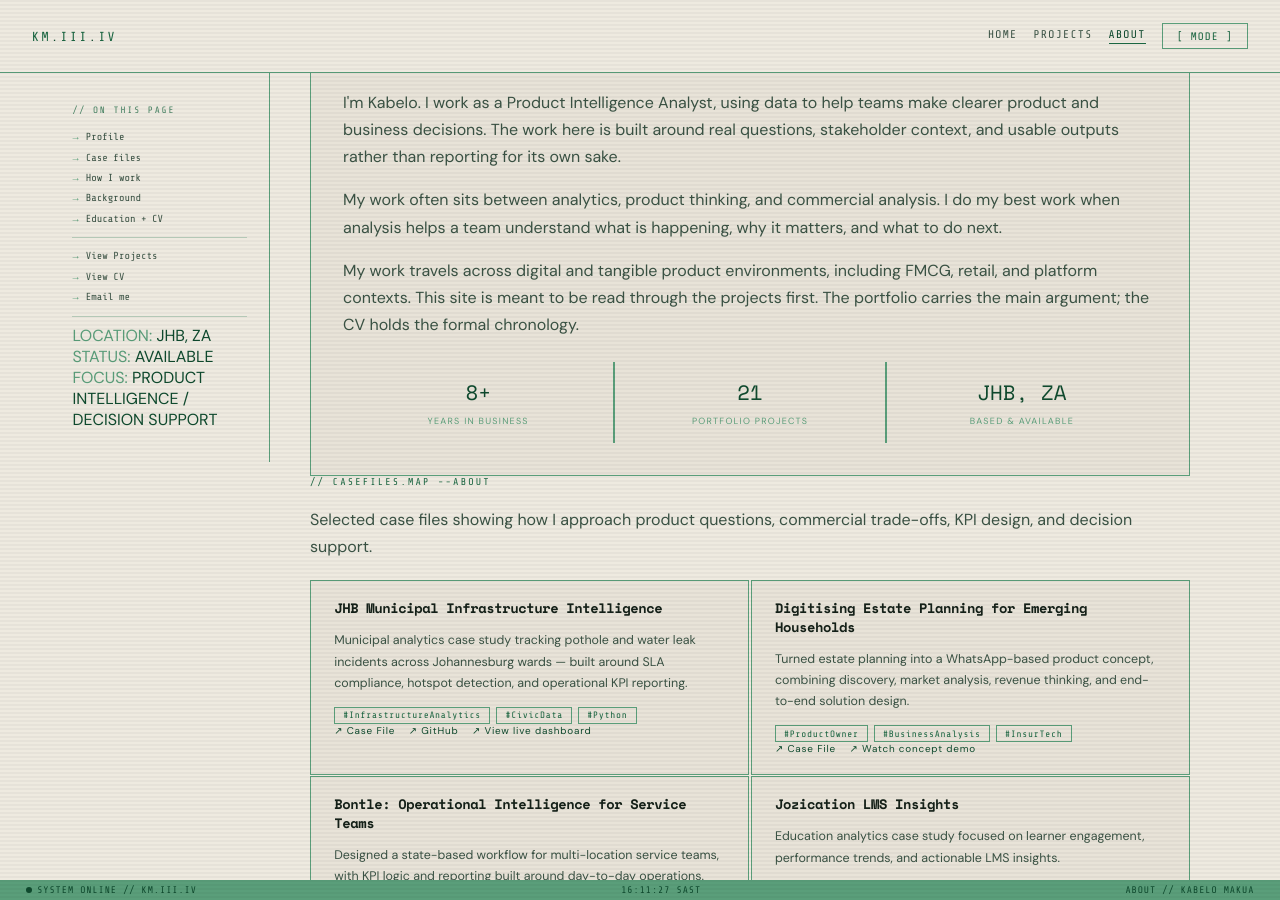
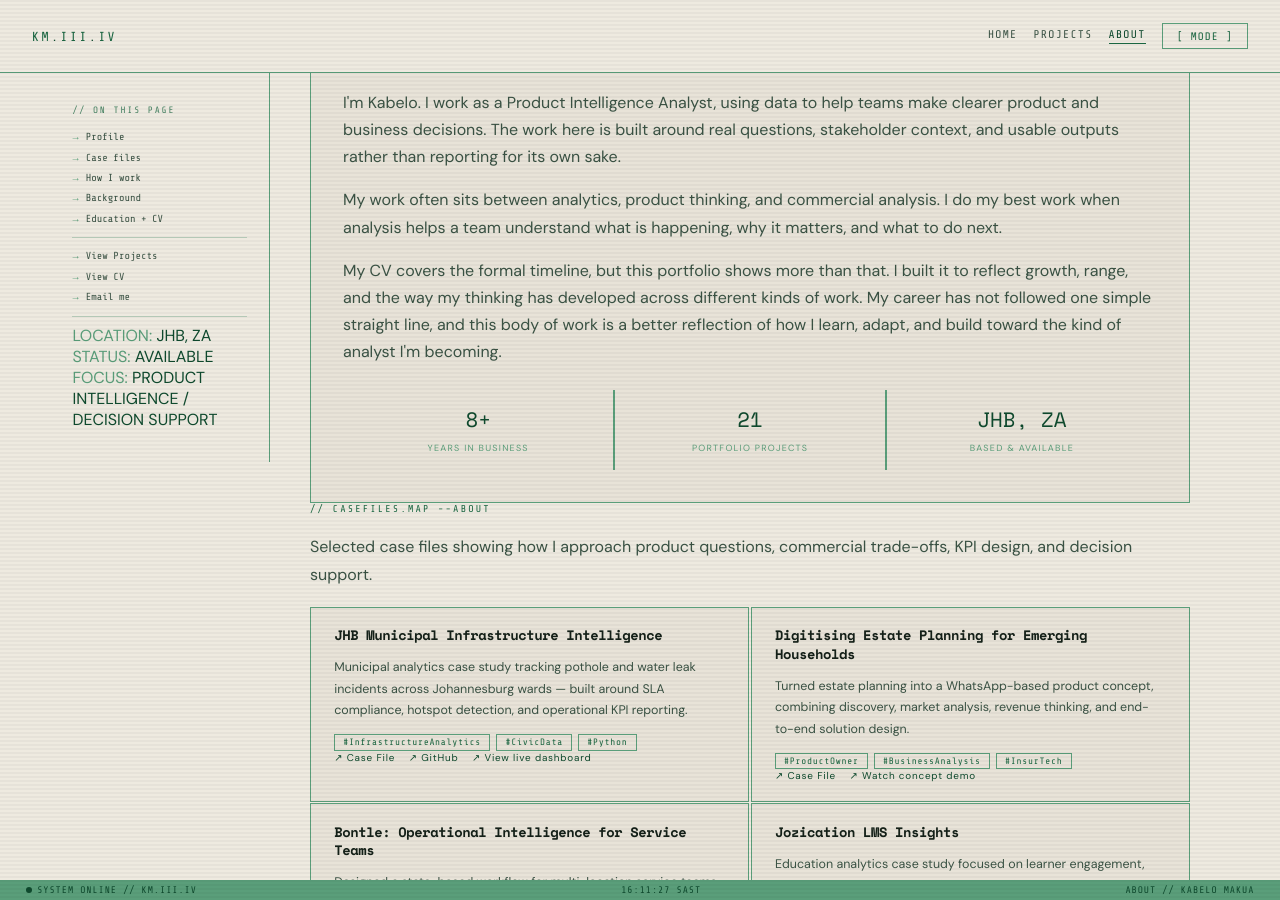
Before and after one commit to km-webdvlpr/III_V2, a Jekyll site: the page built from about.md, in a window 1280 px wide and 900 px high, scrolled down 481 px. Built offline with Jekyll 4.4.1, drawn with Linux system fonts in a browser that asks for light colours.

Commit message:
Clarify About page portfolio purpose

```diff
--- a/about.md
+++ b/about.md
@@ -51,7 +51,7 @@ page_class: page-about
           My work often sits between analytics, product thinking, and commercial analysis. I do my best work when analysis helps a team understand what is happening, why it matters, and what to do next.
         </p>
         <p class="profile-text">
-          My work travels across digital and tangible product environments, including FMCG, retail, and platform contexts. This site is meant to be read through the projects first. The portfolio carries the main argument; the CV holds the formal chronology.
+          My CV covers the formal timeline, but this portfolio shows more than that. I built it to reflect growth, range, and the way my thinking has developed across different kinds of work. My career has not followed one simple straight line, and this body of work is a better reflection of how I learn, adapt, and build toward the kind of analyst I&apos;m becoming.
         </p>
         <div class="profile-stats">
           <div class="stat-cell">
```
